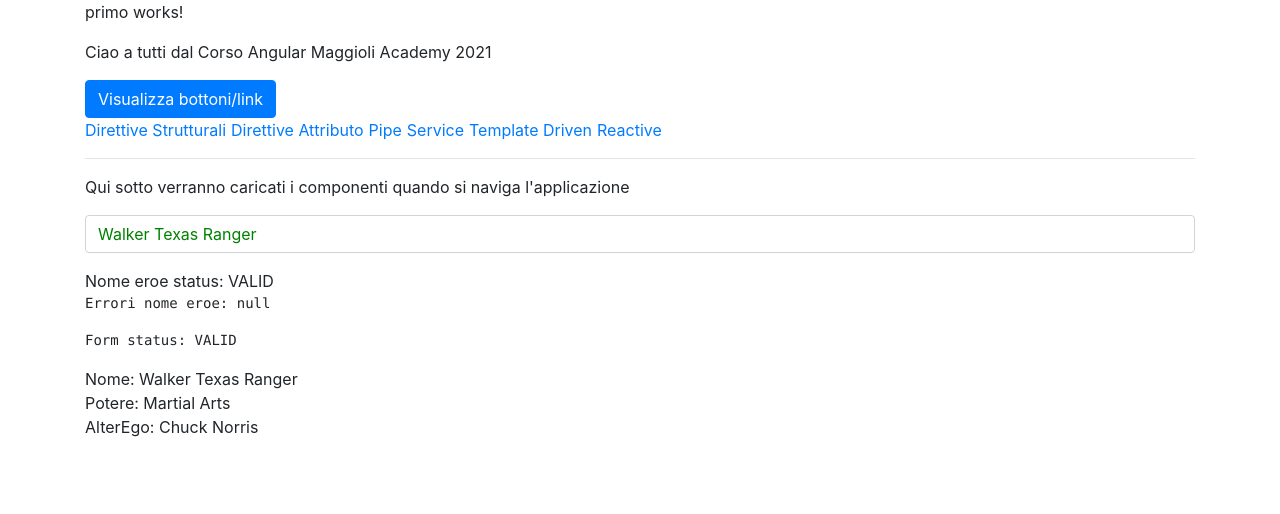
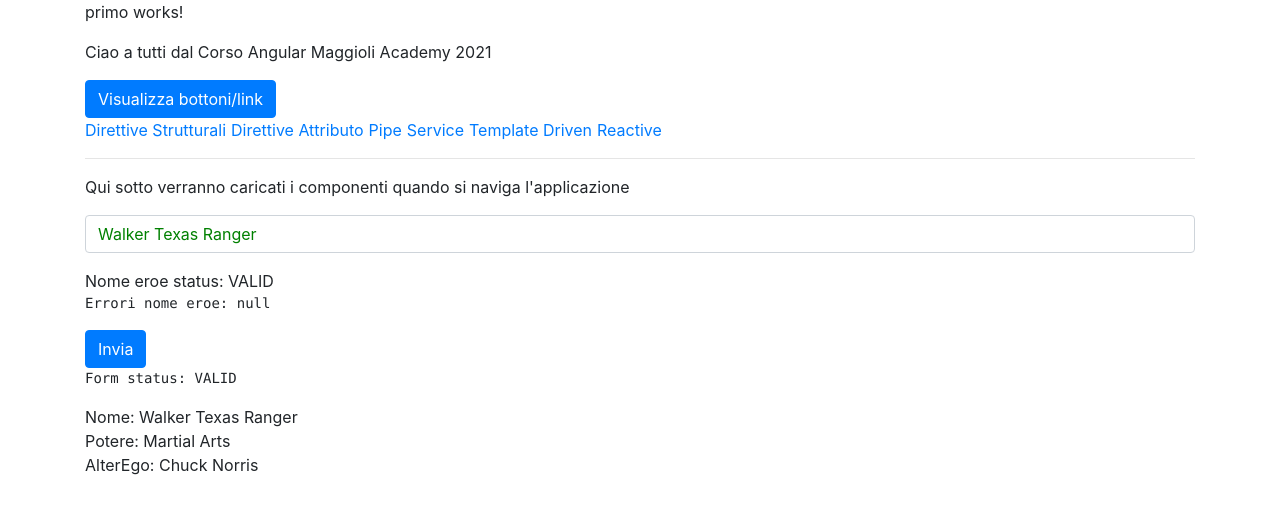
Before and after one commit to MooDySmiles/corso-full-stack-developer-2021, an Angular app: page /template-driven in a window 1280 px wide. Shown: the top 514 px of the page. Built offline with nearby package versions, Linux system fonts and the light colour scheme.

Commit message:
Aggiunge gestione submit in template-driven

```diff
--- a/src/app/template-driven/template-driven.component.html
+++ b/src/app/template-driven/template-driven.component.html
@@ -1,4 +1,4 @@
-<form #myForm="ngForm">
+<form #myForm="ngForm" (ngSubmit)="onFormSubmit(myForm)">
   <div class="form-group">
     <input type="text" class="form-control" id="nome"
       required minlength="4"
@@ -12,6 +12,10 @@
   <div>
     <pre>Errori nome eroe: {{ heroNome.errors | json }}</pre>
   </div>
+
+  <div>
+    <button class="btn btn-primary" type="submit">Invia</button>
+  </div>
 </form>
 
 <div>
--- a/src/app/template-driven/template-driven.component.ts
+++ b/src/app/template-driven/template-driven.component.ts
@@ -1,4 +1,5 @@
 import { Component, OnInit } from '@angular/core';
+import { NgForm } from '@angular/forms';
 import { Hero } from '../models/hero.model';
 
 @Component({
@@ -15,4 +16,11 @@ export class TemplateDrivenComponent implements OnInit {
   ngOnInit(): void {
   }
 
+  onFormSubmit(form: NgForm) {
+    if (form.invalid) return;
+
+    // Teoricamente invio dei dati
+    alert('Invio del form');
+  }
+
 }
```
